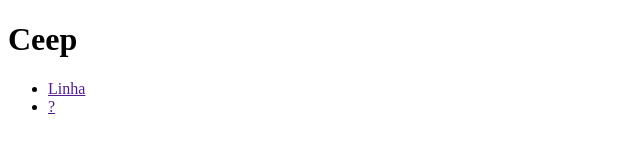
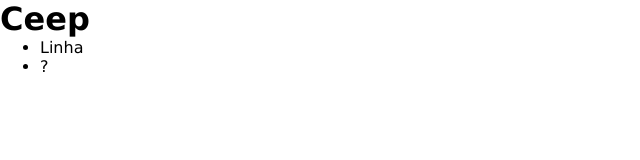
Before and after one commit to alura-cursos/JavaScript-avan-ando-com-uma-webapp-na-pratica, a plain HTML site: page app/index.html in a window 1280 px wide. Shown: the whole page, without its empty margins (0-640 px from the left). Drawn offline with Linux system fonts and the light colour scheme.

Commit message:
Exercício do capítulo 1: Criar o CSS reset.

```diff
--- /dev/null
+++ b/app/css/reset.css
@@ -0,0 +1,11 @@
+* {
+  margin: 0;
+  border: none;
+}
+body {
+  font-family: 'Verdana', sans-serif;
+}
+a {
+  text-decoration: none;
+  color: inherit;
+}
--- a/app/index.html
+++ b/app/index.html
@@ -3,6 +3,8 @@
 <head>
   <meta charset="UTF-8">
   <title>Ceep</title>
+
+  <link rel="stylesheet" href="css/reset.css">
 </head>
 <body>
   <header class="header container">
```
